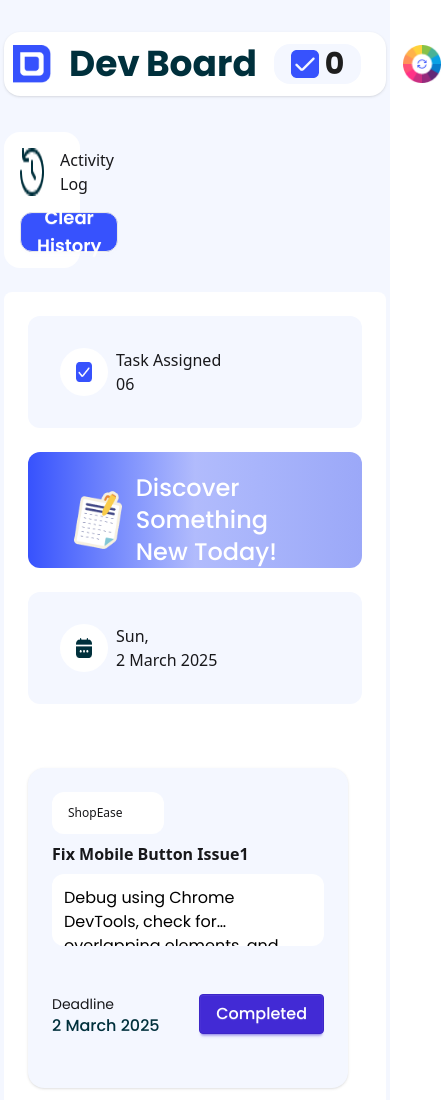
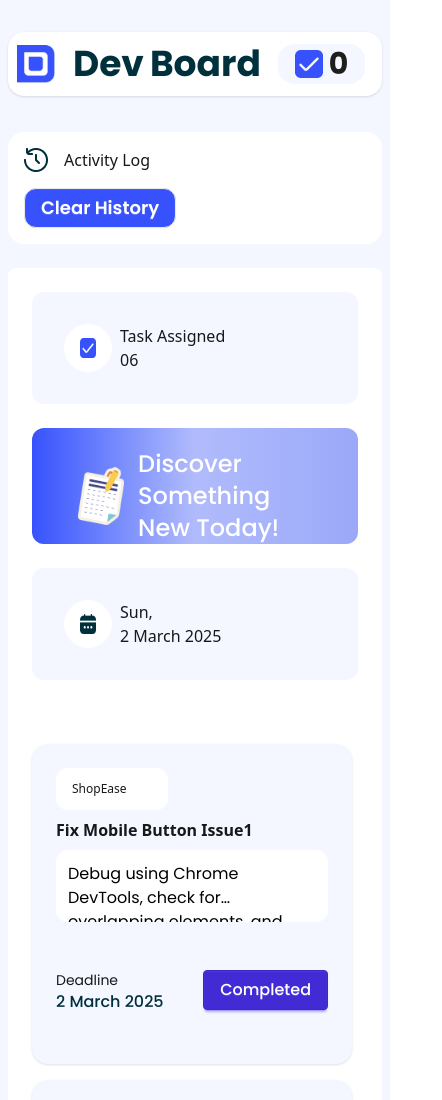
Before and after one commit to biplab-mistry/dev-board, a plain HTML site: page index.html in a window 390 px wide. Shown: the top 1100 px of the page, 442 px wide, since content can reach past the window. Drawn offline with nearby package versions, Linux system fonts and the light colour scheme.

Commit message:
mobile responsive added

```diff
--- a/index.html
+++ b/index.html
@@ -24,7 +24,7 @@
 
         .beautify {
             width: 80%;
-           margin: 0 auto;
+            margin: 0 auto;
             background-color: #F4F7FF;
             border-radius: 8px;
             margin-top: 20px;
@@ -34,8 +34,8 @@
     </style>
 </head>
 
-<body class="max-w-auto px-1 bg-[#F4F7FF]">
-    <div class=" mx-auto">
+<body class="max-w-auto mx-auto px-2 bg-[#F4F7FF]">
+    <div>
         <!-- navbar part start here -->
         <header class="pt-8">
             <nav>
@@ -54,7 +54,7 @@
                             <img src="assets/checkbox.png" alt="check-box">
                             <h4 id="nav-assignment" class="font-[Poppins] font-bold text-3xl text-[#1E1E1E]">0</h4>
                         </button>
-                        <button id="colorChange" class="btn btn-square btn-ghost">
+                        <button id="colorChange" class="btn btn-square btn-ghost hidden md:block">
                             <img src="assets/theme-btn.png" alt="">
                         </button>
                     </div>
@@ -252,7 +252,7 @@
                         </div>
                     </div>
                 </div>
-                <div class="p-4 rounded-2xl bg-white w-1/5 ">
+                <div class="p-4 rounded-2xl bg-white md:w-1/5 ">
                     <div class="header">
                         <div class="flex gap-4 ">
                             <img src="assets/activity.png" alt="">
--- a/scripts/scripts.js
+++ b/scripts/scripts.js
@@ -77,5 +77,5 @@ function backGroundColor() {
 const deadLine = document.querySelectorAll('.dead-line');
 
 for (let date of deadLine) {
-    date.innerText = new Date().toLocaleDateString('en-IN',options2)
+    date.innerText = new Date().toLocaleDateString('en-IN', options2)
 }
```
